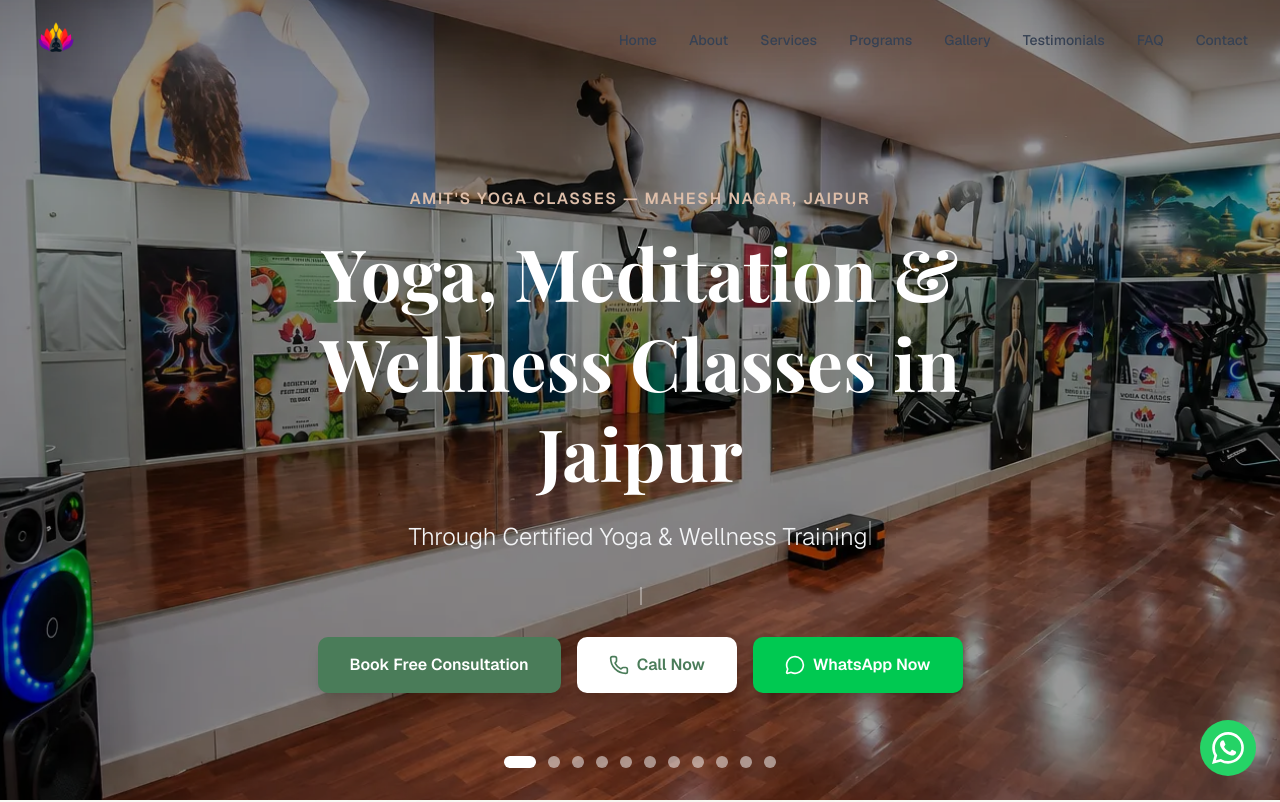
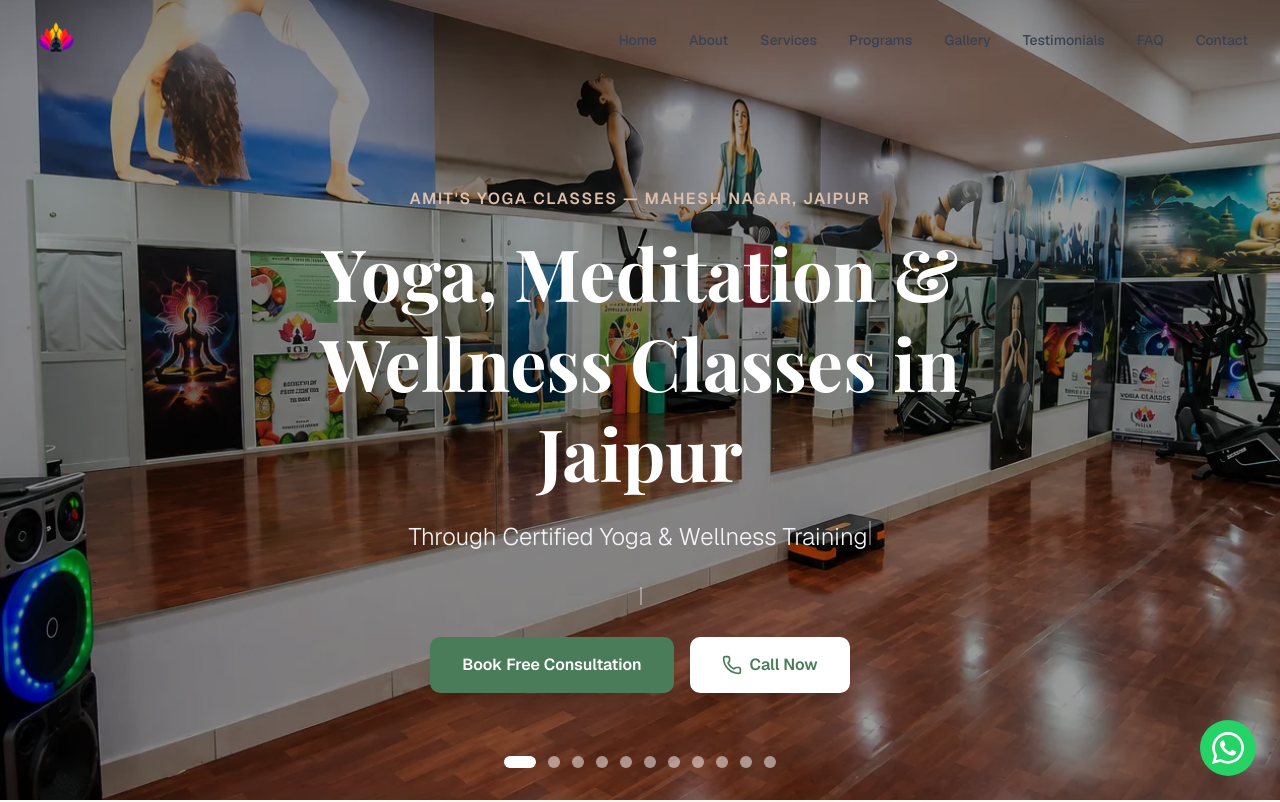
Before and after one commit to hcjaat/amit-yoga-classes, a Next.js app: page / in a window 1280 px wide. Shown: the top 802 px of the page. Built offline with nearby package versions, Linux system fonts and the light colour scheme; a web font is replaced by a local one.

Commit message:
Remove WhatsApp button from hero section

```diff
--- a/components/hero.tsx
+++ b/components/hero.tsx
@@ -3,7 +3,7 @@
 import { useState, useEffect, useRef } from 'react';
 import Image from 'next/image';
 import { motion, AnimatePresence, useScroll, useTransform } from 'framer-motion';
-import { Phone, MessageCircle } from 'lucide-react';
+import { Phone } from 'lucide-react';
 import { fadeInUp } from '@/lib/animations';
 
 const heroImages = [
@@ -217,15 +217,7 @@ export default function Hero() {
               <Phone className="w-5 h-5" />
               Call Now
             </MagneticButton>
-            <MagneticButton
-              href="https://wa.me/919352600526?text=Hello%2C%20I%20would%20like%20to%20know%20more%20about%20your%20yoga%20classes"
-              target="_blank"
-              rel="noopener noreferrer"
-              className="px-8 py-4 bg-green-500 text-white rounded-lg font-semibold hover:bg-green-600 transition-all duration-200 shadow-lg hover:shadow-xl inline-flex items-center gap-2 focus-visible:outline-none focus-visible:ring-2 focus-visible:ring-white focus-visible:ring-offset-2 focus-visible:ring-offset-green-500"
-            >
-              <MessageCircle className="w-5 h-5" />
-              WhatsApp Now
-            </MagneticButton>
+
           </motion.div>
         </motion.div>
       </div>
```
